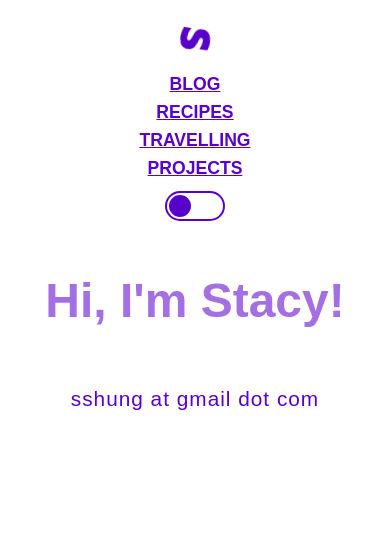
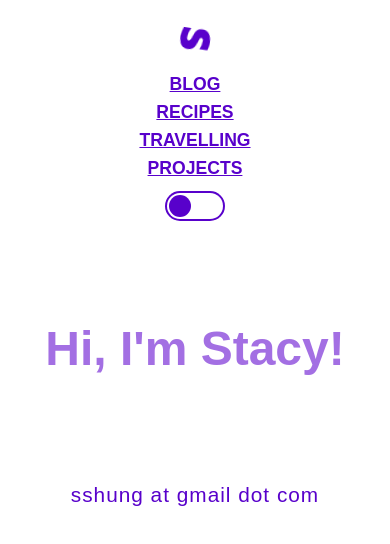
Before and after one commit to stacyhung/stacy-react-app, a React (Create React App) app: page /about-me in a window 390 px wide. Shown: the top 544 px of the page. Built offline with nearby package versions, Linux system fonts and the light colour scheme.

Commit message:
fix top margin gap and improve white space for body

```diff
--- a/src/App.js
+++ b/src/App.js
@@ -8,9 +8,11 @@ import './css/App.css';
 function App() {
   return (
     <div className="App">
-      <NavBar />
-      <Body />
-      <Footer />
+      <div className="App-content">
+        <NavBar />
+        <Body />
+        <Footer />
+      </div>
     </div >
   );
 }
--- a/src/css/App.css
+++ b/src/css/App.css
@@ -57,6 +57,10 @@ h1 {
   padding: 0.5em 0;
 }
 
+.main-content-container {
+  padding: 6em 0;
+}
+
 body {
   margin: 0;
   padding: 0;
@@ -78,6 +82,7 @@ input[type=file] {
 
 .App {
   text-align: center;
+  margin: 0 auto;
 }
 
 .logo-link {
@@ -124,10 +129,6 @@ input[type=file] {
   padding: 1.5em;
 }
 
-nav {
-  margin: 0 0 -1em 0;
-}
-
 .navbar-link {
   margin: 0 1em;
   text-transform: uppercase;
@@ -152,6 +153,10 @@ nav {
 
 /* Change layout of navigation bar for small screens */
 @media (max-width: 890px) {
+
+  .main-content-container {
+    padding: 3em 0;
+  }
 
   .App-navbar {
       flex-direction: column;
--- a/src/css/recipes.css
+++ b/src/css/recipes.css
@@ -22,14 +22,12 @@ h3 {
 
 .main-content-container {
   text-align: center;
-  margin-top: 1em;
 }
 
 .recipe-cards-container {
   display: flex;
   justify-content: space-evenly;
   flex-wrap: wrap;
-  margin-top: 2em;
 }
 
 .recipe-card {
```
Also changed, not shown: src/stripe-s-brands.svg (deleted).
